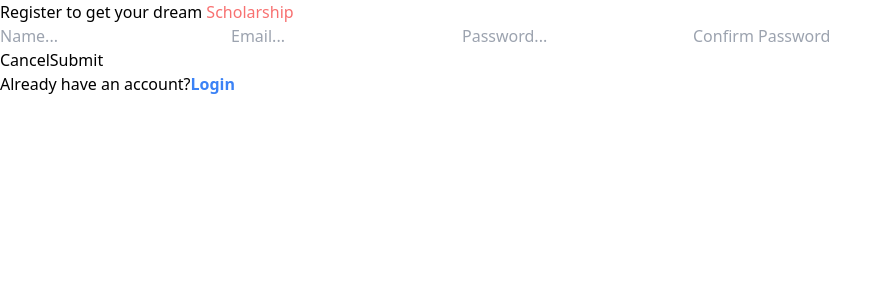
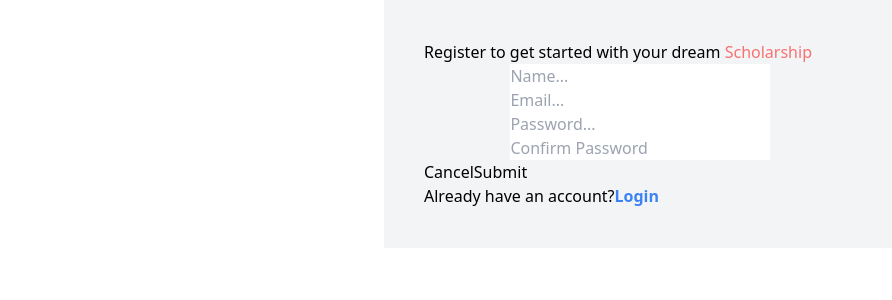
Before and after one commit to Mr-Nnobody/Scholar, a React (Vite) app in the folder frontend/: page / in a window 1280 px wide. Shown: the top 300 px of the page, without its empty margins (0-892 px from the left). Built offline with nearby package versions, Linux system fonts and the light colour scheme.

Commit message:
basic styling for  the signup page

```diff
--- a/frontend/src/components/auth/sign-up.jsx
+++ b/frontend/src/components/auth/sign-up.jsx
@@ -2,11 +2,12 @@ import React from "react";
 
 export default function SignUp() {
   return (
-    <div class="bg-white-100 w-80vw">
+    <div class="bg-gray-100 w-2/5 mx-auto p-10" >
       <p>
-        Register to get your dream <span class="text-red-400">Scholarship</span>
+        Register to get started with your dream{" "}
+        <span class="text-red-400">Scholarship</span>
       </p>
-      <div>
+      <div class="flex flex-col w-3/5 mx-auto">
         <input type="text" placeholder="Name..." />
         <input type="email" placeholder="Email..." />
         <input type="password" placeholder="Password..." />
```
